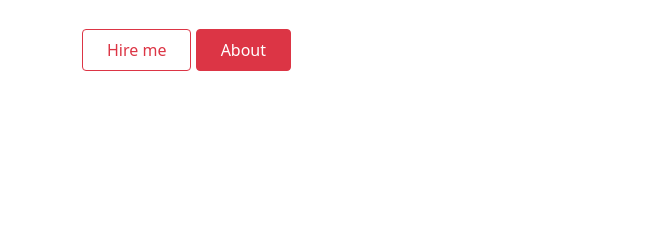
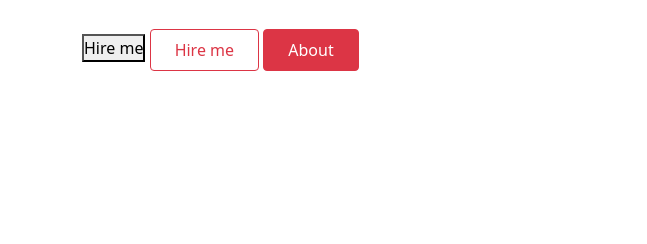
Before and after one commit to rerhine/rerhine.github.io, a plain HTML site: page index.html in a window 1280 px wide. Shown: the part 439-683 px from the top of the page, 0-647 px from the left. Drawn offline with nearby package versions, Linux system fonts and the light colour scheme.

Commit message:
Update index.html

```diff
--- a/index.html
+++ b/index.html
@@ -55,6 +55,7 @@
                     <h3 class="text-danger">COMPUTER ENGINEERING</h3>
                     <h1 class="display-1 fw-bold">I'M RHINE<br>PATEÑO</h1>
                     <div class="buttons mt-4">
+                        <button onclick="location.href='pictures/Resume.pdf'">Hire me</button>
                         <button class="btn btn-outline-danger px-4 py-2">Hire me</button>
                         <button class="btn btn-danger text-white px-4 py-2">About</button>
                     </div>
```
